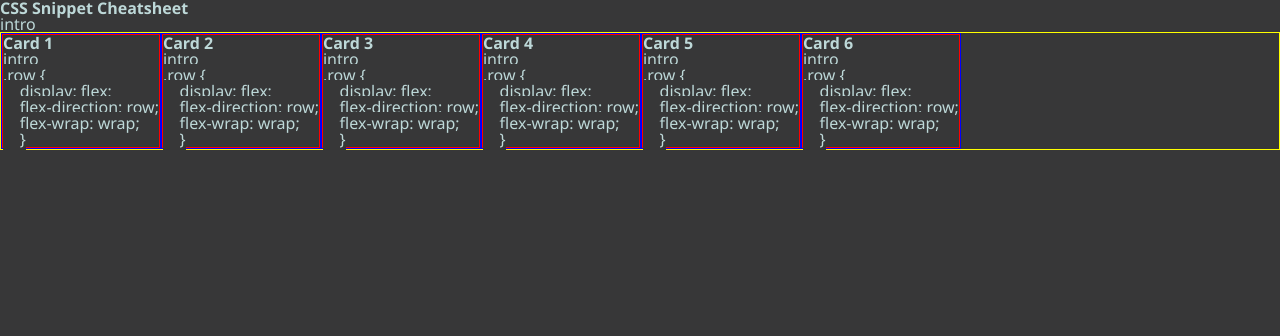
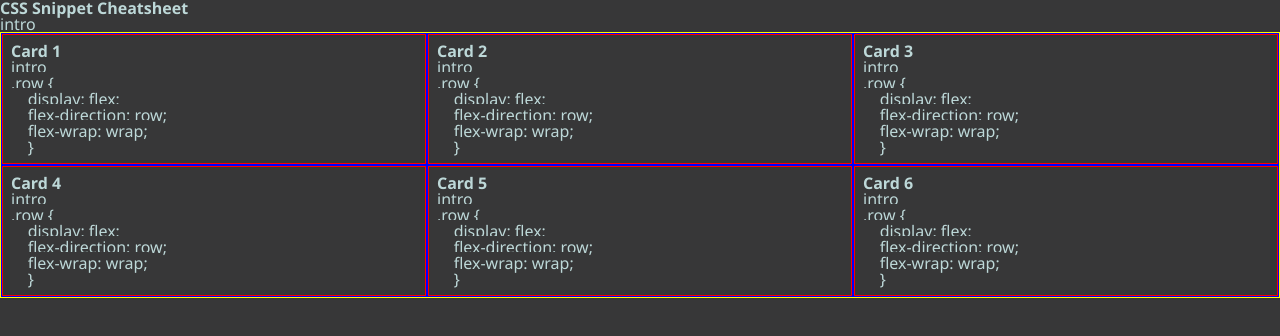
Before and after one commit to AtlantaBlack/Flexbox-Cheatsheet, a plain HTML site: page index.html in a window 1280 px wide. Drawn offline with Linux system fonts and the light colour scheme.

Commit message:
added flex components to divs, media queries for min-width, commentary

```diff
--- a/assets/css/style.css
+++ b/assets/css/style.css
@@ -11,16 +11,36 @@
     color: var(--text-colour);
 }
 
+/* start flex using a big containter (a house) that encloses all flex elements (rooms) inside */
 section.row {
     border: 1px solid yellow;
     display: flex;
     flex-flow: row wrap;
 }
 
+/* each flex element is a room inside the house. This room occupies a block of space on the screen = 1 value, minimum space occupied must be 100% of the screen, and set width is also 100% of the screen */
 div.card-container {
     border: 1px solid blue;
+    flex-grow: 1 0 100%;
+    width: 100%;
 }
 
+/* the flex element's contents has styling inside (furniture) */
 div.card {
     border: 1px solid red;
+    padding: 0.5rem;
 }
+
+/* if the house is bigger than 768px, build two rooms side by side. Each room still takes 1 block on screen, but min width is now 50% (to make two columns) */
+@media screen and (min-width: 768px) {
+    .card-container {
+        flex: 1 0 50%;
+    }
+}
+
+/* if the house is bigger than 992px, build three rooms side by side. Each room still occupies 1 block on screen, but min width is now 33% (to make three columns)  */
+@media screen and (min-width: 992px) {
+    .card-container {
+        flex: 1 0 33%;
+    }
+}
```
